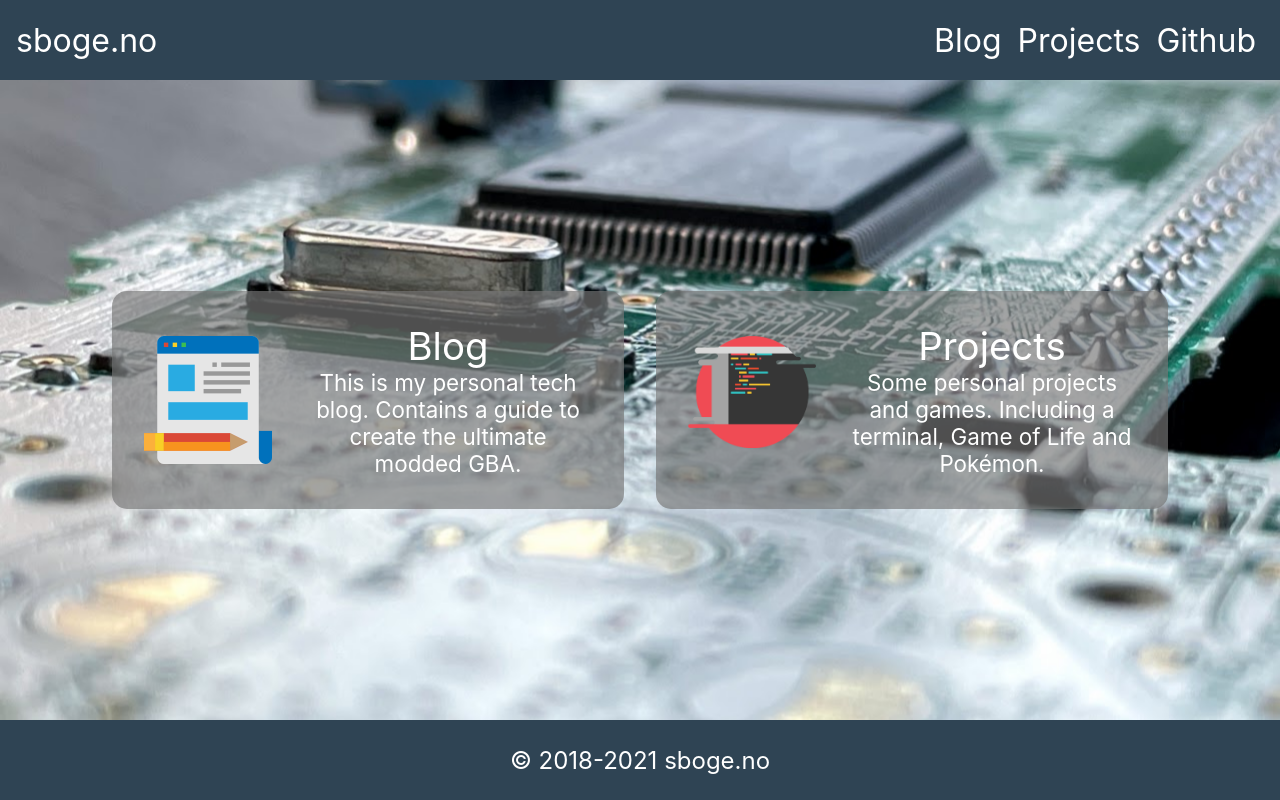
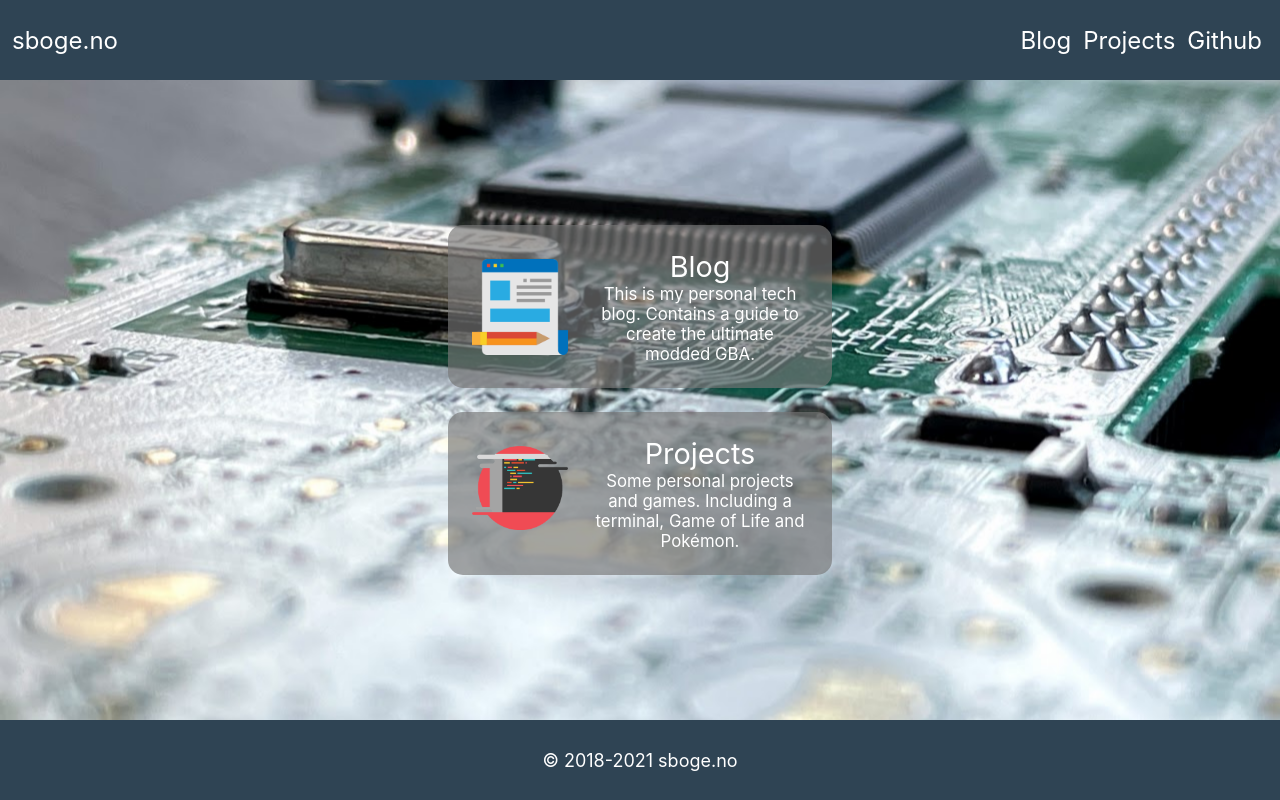
Before and after one commit to spoge/spoge.github.io, a React (Create React App) app: page / in a window 1280 px wide. Built offline with nearby package versions, Linux system fonts and the light colour scheme.

Commit message:
Better device experience

```diff
--- a/src/styles/App.scss
+++ b/src/styles/App.scss
@@ -1,59 +1,64 @@
-@media (orientation: landscape) and (min-height: 1000px) {
+@media (orientation: portrait) {
   .app {
-    font-size: 2.25em;
+    font-size: 5vw;
   }
   .content {
     flex-direction: column;
   }
 }
 
-@media (orientation: landscape) and (min-height: 650px) and (max-height: 1000px) {
+@media (orientation: landscape) {
   .app {
-    font-size: 4vh;
+    font-size: 5vh;
+  }
+  .content {
+    flex-direction: column;
+  }
+}
+
+@media (orientation: portrait) and (min-height: 800px) {
+  .app {
+    font-size: 3vw;
+  }
+}
+
+@media (orientation: landscape) and (min-height: 800px) {
+  .app {
+    font-size: 3vh;
+  }
+}
+
+@media (orientation: portrait) and (min-width: 350px) and (max-width: 799px) {
+  .app {
+    font-size: 3.5vw;
+  }
+}
+
+@media (orientation: landscape) and (min-height: 350px) and (max-height: 799px) {
+  .app {
+    font-size: 3.5vh;
   }
   .content {
     flex-direction: row;
     flex-wrap: wrap;
-    justify-content: center;
-    align-items: center;
-    align-content: center;
+    align-self: center;
   }
 }
 
-@media (orientation: landscape) and (max-height: 649px) {
+@media (orientation: landscape) and (max-height: 349px) {
   .app {
     font-size: 5vh;
   }
   .content {
     flex-direction: row;
     flex-wrap: wrap;
-    justify-content: center;
-    align-items: center;
-    align-content: center;
+    align-self: center;
   }
 }
 
-@media (orientation: portrait) {
-  .content {
-    flex-direction: column;
-  }
-}
-
-@media (orientation: portrait) and (min-width: 900px) {
+@media (orientation: portrait) and (max-height: 349px) {
   .app {
-    font-size: 2.5em;
-  }
-}
-
-@media (orientation: portrait) and (min-width: 700px) and (max-width: 899px) {
-  .app {
-    font-size: 4vw;
-  }
-}
-
-@media (orientation: portrait) and (max-width: 699px) {
-  .app {
-    font-size: 5.5vw;
+    font-size: 5vw;
   }
 }
 
```
